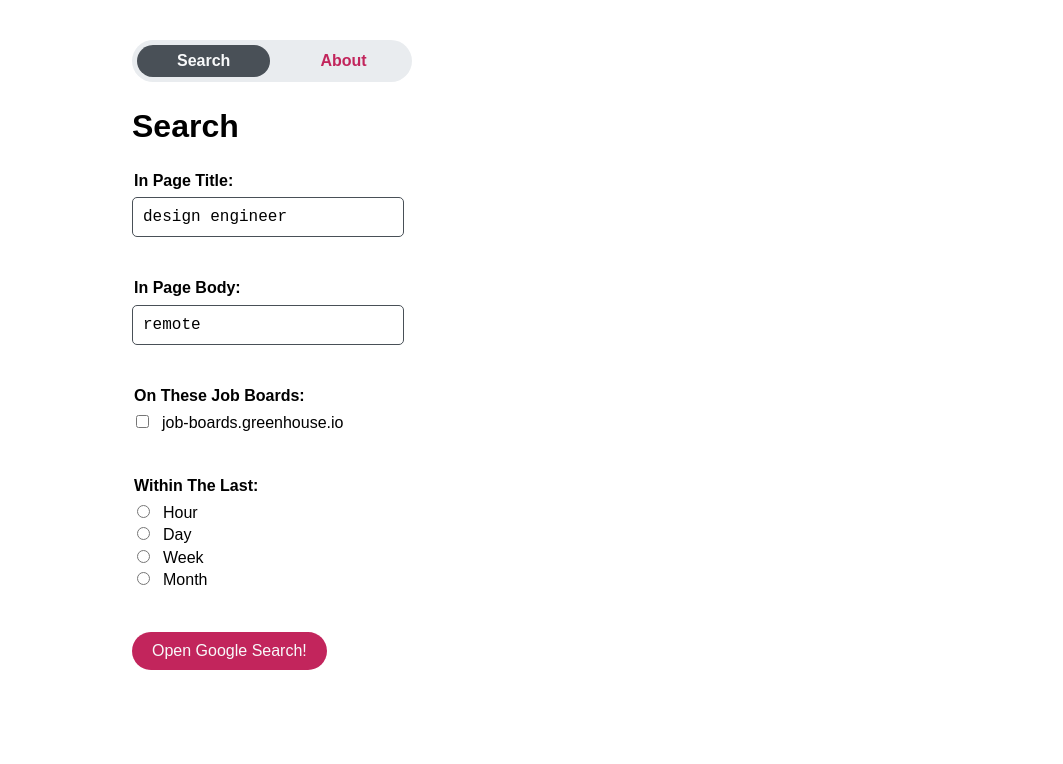
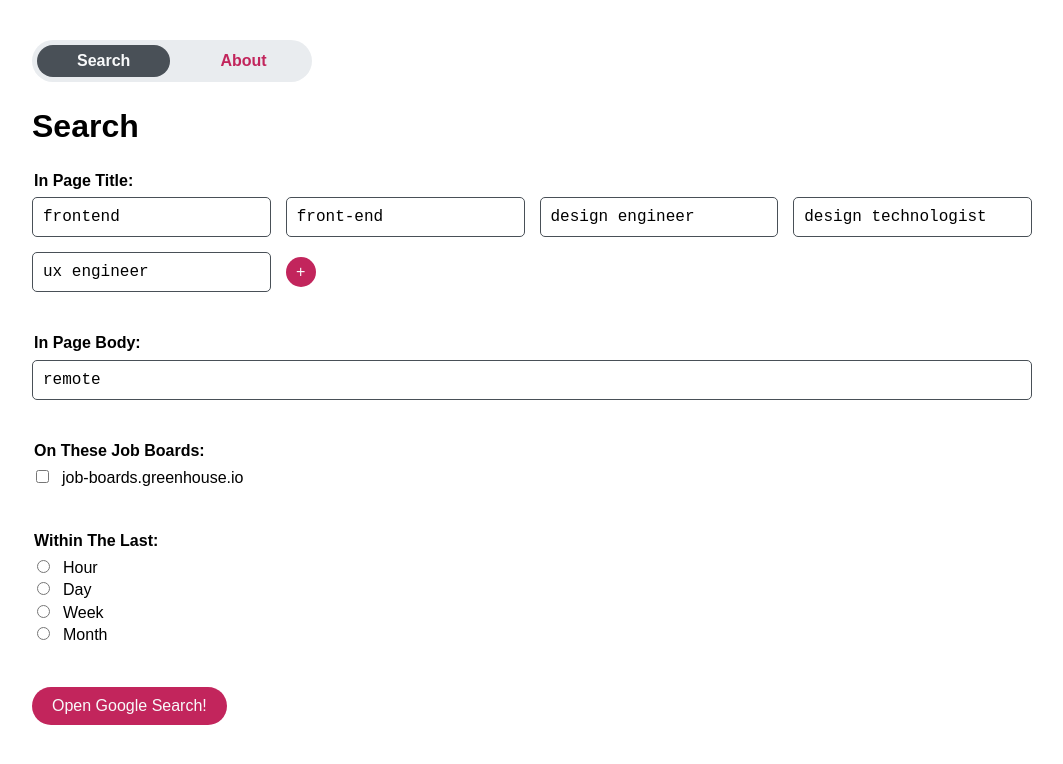
Before and after one commit to lonekorean/job-googler, a React (Vite) app: page / in a window 1280 px wide. Shown: the top 764 px of the page, without its empty margins (108-1171 px from the left). Built offline with nearby package versions, Linux system fonts and the light colour scheme.

Commit message:
form.json, noodling on multi-input UI

```diff
--- /dev/null
+++ b/src/data/form.json
@@ -0,0 +1,76 @@
+{
+  "default-title-terms": [
+    "frontend",
+    "front-end",
+    "design engineer",
+    "design technologist",
+    "ux engineer"
+  ],
+  "default-body-terms": [
+    "remote"
+  ],
+  "boards": [
+    {
+      "name": "Greenhouse",
+      "domain": "job-boards.greenhouse.io"
+    },
+    {
+      "name": "Ashby",
+      "domain": "jobs.ashbyhq.com"
+    },
+    {
+      "name": "SmartRecruiters",
+      "domain": "jobs.smartrecruiters.com"
+    },
+    {
+      "name": "Lever",
+      "domain": "jobs.lever.co"
+    },
+    {
+      "name": "Workday",
+      "domain": "myworkdayjobs.com"
+    },
+    {
+      "name": "BambooHR",
+      "domain": "bamboohr.com"
+    },
+    {
+      "name": "Jobvite",
+      "domain": "jobs.jobvite.com"
+    },
+    {
+      "name": "JazzHR",
+      "domain": "applytojob.com"
+    },
+    {
+      "name": "Breezy HR",
+      "domain": "breezy.hr"
+    },
+    {
+      "name": "ICIMS",
+      "domain": "icims.com"
+    },
+    {
+      "name": "Workable",
+      "domain": "apply.workable.com"
+    }
+  ],
+  "within": [
+    {
+      "unit": "Hour",
+      "value": "h"
+    },
+    {
+      "unit": "Day",
+      "value": "d"
+    },
+    {
+      "unit": "Week",
+      "value": "w"
+    },
+    {
+      "unit": "Month",
+      "value": "m"
+    }
+  ]
+}
--- a/src/pages/Search.tsx
+++ b/src/pages/Search.tsx
@@ -1,6 +1,17 @@
 import '../styles/pages/Search.css';
+import formData from '../data/form.json';
+import { useState } from 'react';
 
 export default function Home() {
+  const [titleTerms, setTitleTerms] = useState(formData['default-title-terms']);
+
+  const titleTermInputs = titleTerms.map((titleTerm) => (
+    <div className="Search__input-wrapper">
+      <input type="text" value={titleTerm} />
+      <button className="Search__input-remove">×</button>
+    </div>
+  ));
+
   return (
     <>
       <h1>Search</h1>
@@ -8,7 +19,10 @@ export default function Home() {
       <form className="Search__form">
         <fieldset>
           <legend>In Page Title:</legend>
-          <input type="text" value="design engineer" />
+          <div className="Search__input-grid">
+            {titleTermInputs}
+            <button className="Search__input-add">+</button>
+          </div>
         </fieldset>
 
         <fieldset>
@@ -44,7 +58,7 @@ export default function Home() {
           </div>
         </fieldset>
 
-        <button type="submit">Open Google Search!</button>
+        <button type="submit" className="Search__submit">Open Google Search!</button>
       </form>
     </>
   );
--- a/src/styles/App.css
+++ b/src/styles/App.css
@@ -1,5 +1,5 @@
 .App__container {
-  max-width: 800px;
+  max-width: 1000px;
   margin: 0 auto;
 }
 
--- a/src/styles/index.css
+++ b/src/styles/index.css
@@ -4,6 +4,10 @@
   --color-shade: #e9ecef;
   --color-dark: #495057;
   --color-primary: #c2255c;
+}
+
+*, *::before, *::after {
+  box-sizing: border-box;
 }
 
 body {
--- a/src/styles/pages/Search.css
+++ b/src/styles/pages/Search.css
@@ -12,8 +12,8 @@
 
   input {
     &[type="text"] {
-      width: 250px;
       padding: 10px;
+      width: 100%;
       border: 1px solid var(--color-dark);
       border-radius: 5px;
       background-color: transparent;
@@ -21,17 +21,13 @@
       font-family: monospace;
     }
   }
+}
 
-  button {
-    padding: 10px 20px;
-    border: none;
-    border-radius: calc(infinity * 1px);
-    font-size: inherit;
-    font-family: inherit;
-    color: var(--color-background);
-    background-color: var(--color-primary);
-    cursor: pointer;
-  }
+.Search__input-grid {
+  display: grid;
+  grid-template-columns: repeat(auto-fit, minmax(200px, 1fr));
+  align-content: center;
+  gap: 15px;
 }
 
 .Search__field-pair {
@@ -39,3 +35,46 @@
     padding-left: 10px;
   }
 }
+
+.Search__input-wrapper {
+  position: relative;
+}
+
+.Search__input-remove {
+  position: absolute;
+  height: 20px;
+  aspect-ratio: 1;
+  top: 0;
+  right: 0;
+  margin: -10px -10px 0 0;
+  border-radius: 100%;
+  font-size: 0.75rem;
+  display: none;
+}
+
+.Search__input-wrapper:hover .Search__input-remove {
+  display: block;
+}
+
+.Search__input-add {
+  justify-self: flex-start;
+  align-self: center;
+  padding: 5px;
+  border-radius: 100%;
+  width: 30px;
+  height: 30px;
+}
+
+.Search__submit {
+  padding: 10px 20px;
+  border-radius: calc(infinity * 1px);
+}
+
+button {
+  border: none;
+  font-size: inherit;
+  font-family: inherit;
+  color: var(--color-background);
+  background-color: var(--color-primary);
+  cursor: pointer;
+}
```
